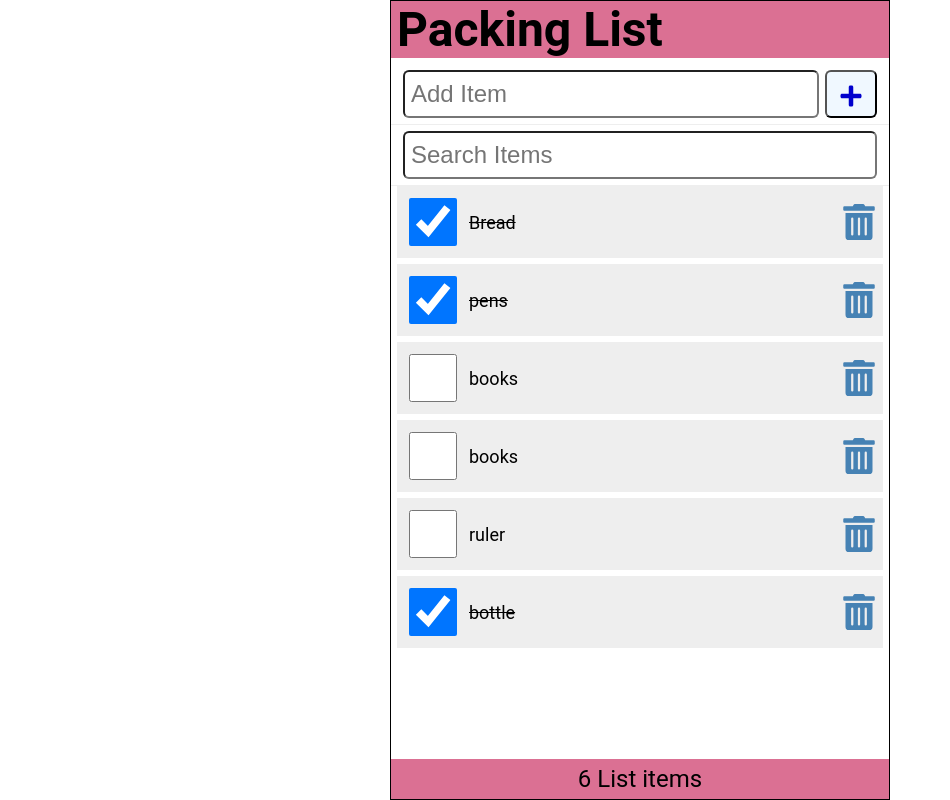
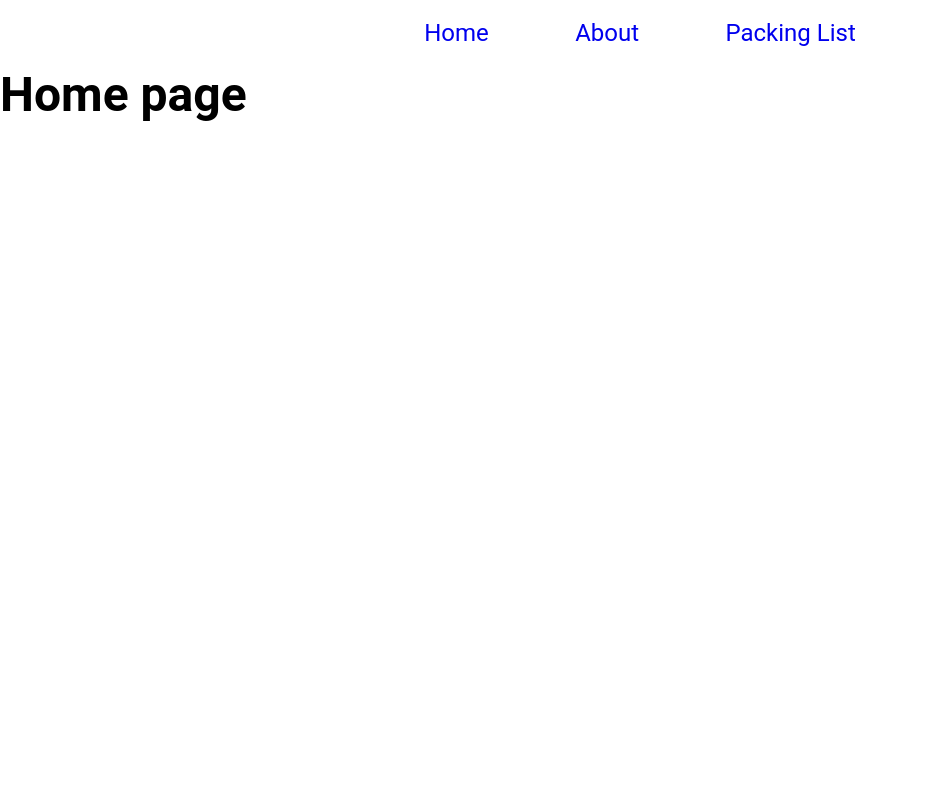
Before and after one commit to Stellamargy/Phase-2-React--Project, a React (Create React App) app: page / in a window 1280 px wide. Shown: the whole page, without its empty margins (0-950 px from the left). Built offline with nearby package versions, Linux system fonts and the light colour scheme; data requests are answered from the project's data file.

Commit message:
implemented client-routing

```diff
--- a/package.json
+++ b/package.json
@@ -9,6 +9,7 @@
     "react": "^18.2.0",
     "react-dom": "^18.2.0",
     "react-icon": "^1.0.0",
+    "react-router-dom": "^6.8.0",
     "react-scripts": "5.0.1",
     "web-vitals": "^2.1.4"
   },
--- /dev/null
+++ b/src/About.js
@@ -0,0 +1,7 @@
+function About(){
+    return(
+        <h1>About</h1>
+    )
+}
+
+export default About;
--- a/src/App.js
+++ b/src/App.js
@@ -3,8 +3,13 @@ import SearchItem from './SearchItem';
 import AddItem from './AddItem';
 import Content from './Content';
 import Footer from './Footer';
+import Home from './Home';
+import NavBar from './NavBar';
+import About from './About';
 import { useState, useEffect } from 'react';
 import apiRequest from './apiRequest';
+import {Routes,Route} from 'react-router-dom';
+
 
 
 function App() {
@@ -88,6 +93,13 @@ function App() {
   }
 
   return (
+    <>
+
+      <NavBar/>
+      <Routes>
+        <Route  path="/" element={<Home/>}/>
+        <Route path="/about" element={<About/>}/>
+        <Route path="/packing" element={
           <div className="App">
            <Header title="Packing List" />
            <AddItem
@@ -106,6 +118,12 @@ function App() {
             />
             <Footer length={items.length} />
          </div>
+              }/>
+
+      </Routes>
+
+
+    </>
   );
 }
 
--- /dev/null
+++ b/src/Home.js
@@ -0,0 +1,9 @@
+function Home (){
+    return(
+     <div>
+        <h1 >Home page</h1>
+     </div>
+    )
+}
+
+export default Home;
--- /dev/null
+++ b/src/NavBar.js
@@ -0,0 +1,18 @@
+import { NavLink } from "react-router-dom"
+
+
+function NavBar(){
+    return(
+        <div className="navbar">
+            <NavLink to="/">Home</NavLink>
+            <NavLink to="/about">About</NavLink>
+            <NavLink to="/packing">Packing List</NavLink>
+
+
+        </div>
+
+
+    )
+}
+
+export default NavBar;
--- a/src/index.css
+++ b/src/index.css
@@ -182,3 +182,13 @@ button:hover {
   border-radius: 0.25rem;
   outline: none;
 }
+
+.navbar{
+  display: flex;
+  justify-content: center;
+}
+.navbar a{
+  padding: 0.8em 1.8em ;
+  text-decoration: none;
+
+}
--- a/src/index.js
+++ b/src/index.js
@@ -2,11 +2,14 @@ import React from 'react';
 import ReactDOM from 'react-dom/client';
 import './index.css';
 import App from './App';
+import { BrowserRouter } from 'react-router-dom';
 
 
 const root = ReactDOM.createRoot(document.getElementById('root'));
 root.render(
   <React.StrictMode>
+    <BrowserRouter>
     <App />
+    </BrowserRouter>
   </React.StrictMode>
 );
```
Also changed, not shown: 1 other file (tests, documents, lock files or other folders). Lines whose indentation alone changed are shown as unchanged.
